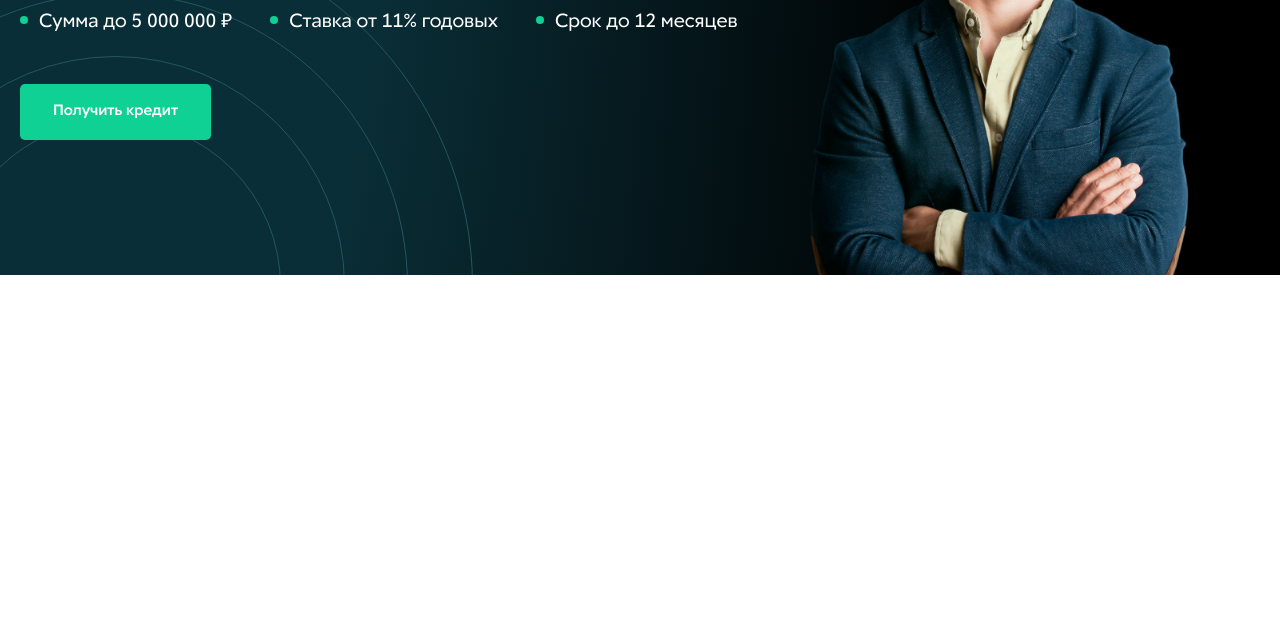
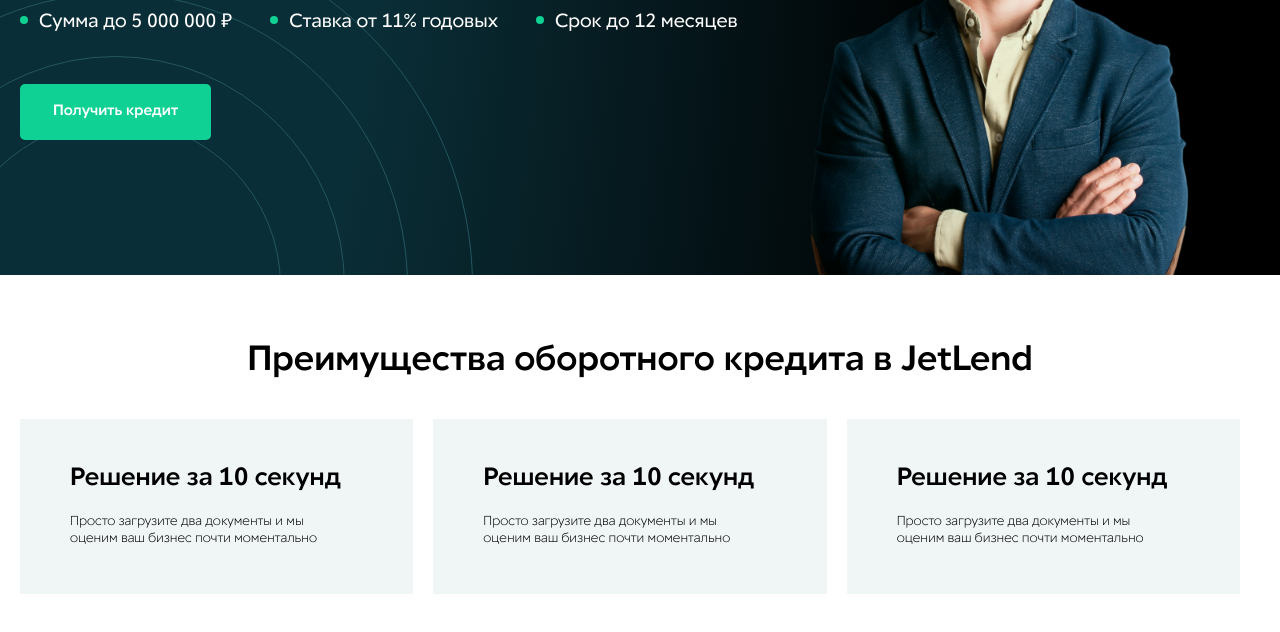
Before and after one commit to mrdeviantart/projects, a website: page jetlend/app/index.html in a window 1280 px wide. Shown: the part 580-1212 px from the top of the page. Before the commit the page ends 855 px from the top, so only its background shows below. Drawn offline with Linux system fonts and the light colour scheme.

Commit message:
benefits done

```diff
--- a/jetlend/app/index.html
+++ b/jetlend/app/index.html
@@ -130,6 +130,73 @@
 
     </div>
 
+    <!-----------------------------------Benefits----------------------------------------->
+
+    <div class="benefits">
+
+        <div class="container">
+
+            <div class="benefits-wrapper">
+
+                <div class="general-title">
+                    <h2>Преимущества оборотного кредита в JetLend</h2>
+                </div>
+
+                <div class="benefits-content">
+
+                    <div class="benefits-item">
+
+                        <div class="benefits-item-wrapper">
+
+                            <div class="benefits-item-title">
+                                <h3>Решение за 10 секунд</h3>
+                            </div>
+                            <div class="benefits-item-txt">
+                                <p>Просто загрузите два документы и мы оценим ваш бизнес почти моментально</p>
+                            </div>
+
+                        </div>
+
+                    </div>
+
+                    <div class="benefits-item">
+
+                        <div class="benefits-item-wrapper">
+
+                            <div class="benefits-item-title">
+                                <h3>Решение за 10 секунд</h3>
+                            </div>
+                            <div class="benefits-item-txt">
+                                <p>Просто загрузите два документы и мы оценим ваш бизнес почти моментально</p>
+                            </div>
+
+                        </div>
+
+                    </div>
+
+                    <div class="benefits-item">
+
+                        <div class="benefits-item-wrapper">
+
+                            <div class="benefits-item-title">
+                                <h3>Решение за 10 секунд</h3>
+                            </div>
+                            <div class="benefits-item-txt">
+                                <p>Просто загрузите два документы и мы оценим ваш бизнес почти моментально</p>
+                            </div>
+
+                        </div>
+
+                    </div>
+
+                </div>
+
+            </div>
+
+        </div>
+
+    </div>
+
 </main>
 
 <!--------------------------------------Footer---------------------------------------------->
--- a/jetlend/app/scss/custom/components/_components.scss
+++ b/jetlend/app/scss/custom/components/_components.scss
@@ -1,2 +1,4 @@
+@import "general-title/general-title";
 @import "header/header";
 @import "intro/intro";
+@import "benefits/benefits";
--- /dev/null
+++ b/jetlend/app/scss/custom/components/benefits/_benefits.scss
@@ -0,0 +1,51 @@
+// ==================================================================
+// =========================benefits style=============================
+// ==================================================================
+
+.benefits-wrapper {
+    padding: 60px 0 65px;
+
+    .benefits-content {
+        display: flex;
+        flex-direction: row;
+        width: 100%;
+        margin: 37px -10px 0;
+
+        .benefits-item {
+            display: flex;
+            width: 33.33333%;
+            padding: 0 10px;
+
+            &-wrapper {
+                padding: 41px 70px 48px 50px;
+
+                background: $bf-item-color;
+
+                .benefits-item-title {
+                    margin-bottom: 19px;
+
+                    h3 {
+                        font-family: $main-font;
+                        font-weight: $medium;
+                        font-size: $bf-title-size;
+                        line-height: 1.32;
+
+                        color: $black;
+                    }
+                }
+
+                .benefits-item-txt {
+
+                    p {
+                        font-family: $main-font;
+                        font-weight: $light;
+                        font-size: $txt-size;
+                        line-height: 1.31;
+
+                        color: $black;
+                    }
+                }
+            }
+        }
+    }
+}
--- /dev/null
+++ b/jetlend/app/scss/custom/components/general-title/_general-title.scss
@@ -0,0 +1,25 @@
+// ==================================================================
+// =========================title style=============================
+// ==================================================================
+
+.general-title {
+    display: flex;
+    justify-content: center;
+    text-align: center;
+
+    h2 {
+        font-family: $main-font;
+        font-weight: $medium;
+        font-size: $title-size;
+        line-height: 1.35;
+
+        color: $black;
+    }
+
+    &--white {
+
+        h2 {
+            color: $white;
+        }
+    }
+}
```
Also changed, not shown: jetlend/app/css/style.css, 1 other file.
